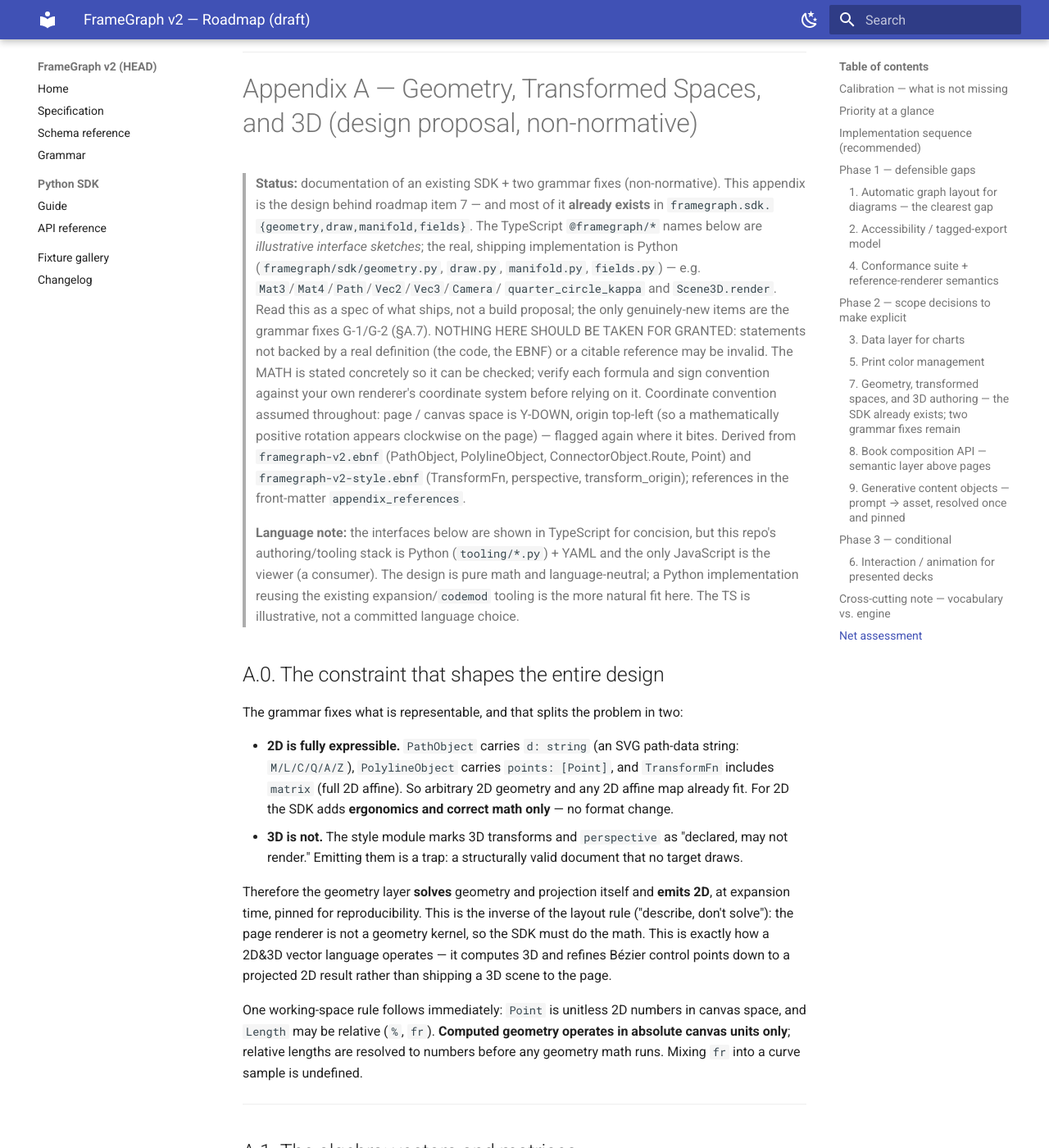
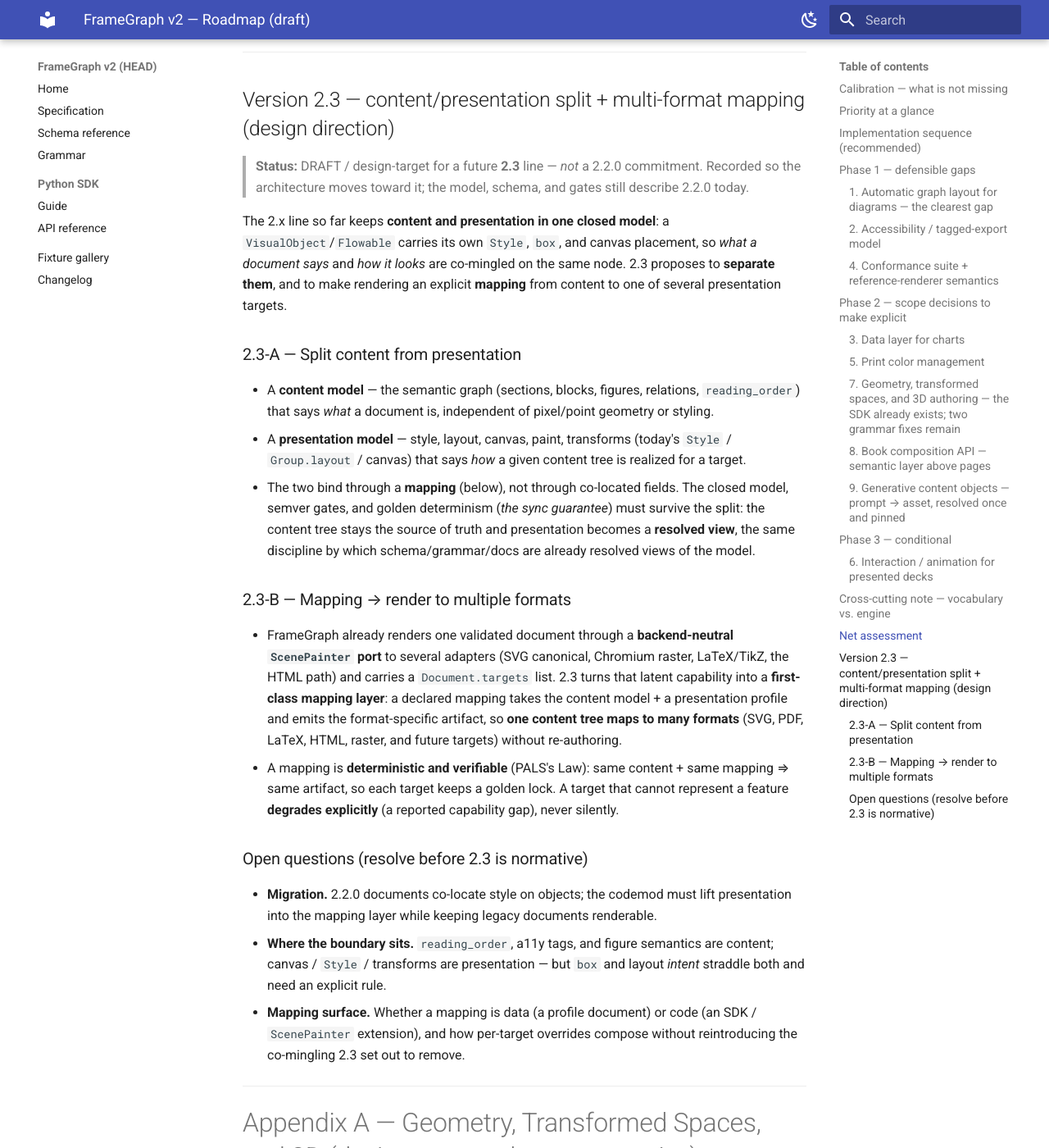
Before and after one commit to pedroanisio/frameforge, an MkDocs documentation site: the page built from docs/roadmap-draft.md, in a window 1280 px wide and 1400 px high, scrolled down 11304 px. Shown: the whole window at 82% size. Built offline with MkDocs 1.6.1 and Material for MkDocs 9.7.7, drawn with Linux system fonts in a browser that asks for light colours.

Commit message:
docs(roadmap): add Version 2.3 milestone — content/presentation split + multi-format mapping
New section in docs/roadmap-draft.md: 2.3-A separates a semantic content model from a presentation model (style/layout/canvas become a resolved view, preserving the closed-model + golden-determinism discipline); 2.3-B promotes the existing backend-neutral ScenePainter port + Document.targets into a first-class deterministic mapping layer so one content tree renders to many formats (SVG/PDF/LaTeX/HTML/raster), with explicit capability degradation. Marked DRAFT/design-target (not a 2.2.0 commitment) with open questions (migration, content/presentation boundary, mapping surface).

Co-Authored-By: Claude Opus 4.8 <noreply@anthropic.com>

```diff
--- a/docs/roadmap-draft.md
+++ b/docs/roadmap-draft.md
@@ -517,6 +517,59 @@ animation is lowest priority unless live presentation becomes a goal.
 
 ---
 
+## Version 2.3 — content/presentation split + multi-format mapping (design direction)
+
+> **Status:** DRAFT / design-target for a future **2.3** line — *not* a 2.2.0
+> commitment. Recorded so the architecture moves toward it; the model, schema, and
+> gates still describe 2.2.0 today.
+
+The 2.x line so far keeps **content and presentation in one closed model**: a
+`VisualObject`/`Flowable` carries its own `Style`, `box`, and canvas placement, so
+*what a document says* and *how it looks* are co-mingled on the same node. 2.3
+proposes to **separate them**, and to make rendering an explicit **mapping** from
+content to one of several presentation targets.
+
+### 2.3-A — Split content from presentation
+
+- A **content model** — the semantic graph (sections, blocks, figures, relations,
+  `reading_order`) that says *what* a document is, independent of pixel/point
+  geometry or styling.
+- A **presentation model** — style, layout, canvas, paint, transforms (today's
+  `Style` / `Group.layout` / canvas) that says *how* a given content tree is
+  realized for a target.
+- The two bind through a **mapping** (below), not through co-located fields. The
+  closed model, semver gates, and golden determinism (*the sync guarantee*) must
+  survive the split: the content tree stays the source of truth and presentation
+  becomes a **resolved view**, the same discipline by which schema/grammar/docs are
+  already resolved views of the model.
+
+### 2.3-B — Mapping → render to multiple formats
+
+- FrameGraph already renders one validated document through a **backend-neutral
+  `ScenePainter` port** to several adapters (SVG canonical, Chromium raster,
+  LaTeX/TikZ, the HTML path) and carries a `Document.targets` list. 2.3 turns that
+  latent capability into a **first-class mapping layer**: a declared mapping takes
+  the content model + a presentation profile and emits the format-specific
+  artifact, so **one content tree maps to many formats** (SVG, PDF, LaTeX, HTML,
+  raster, and future targets) without re-authoring.
+- A mapping is **deterministic and verifiable** (PALS's Law): same content + same
+  mapping ⇒ same artifact, so each target keeps a golden lock. A target that cannot
+  represent a feature **degrades explicitly** (a reported capability gap), never
+  silently.
+
+### Open questions (resolve before 2.3 is normative)
+
+- **Migration.** 2.2.0 documents co-locate style on objects; the codemod must lift
+  presentation into the mapping layer while keeping legacy documents renderable.
+- **Where the boundary sits.** `reading_order`, a11y tags, and figure semantics are
+  content; canvas / `Style` / transforms are presentation — but `box` and layout
+  *intent* straddle both and need an explicit rule.
+- **Mapping surface.** Whether a mapping is data (a profile document) or code (an
+  SDK / `ScenePainter` extension), and how per-target overrides compose without
+  reintroducing the co-mingling 2.3 set out to remove.
+
+---
+
 # Appendix A — Geometry, Transformed Spaces, and 3D (design proposal, non-normative)
 
 > **Status:** documentation of an existing SDK + two grammar fixes (non-normative).
```
